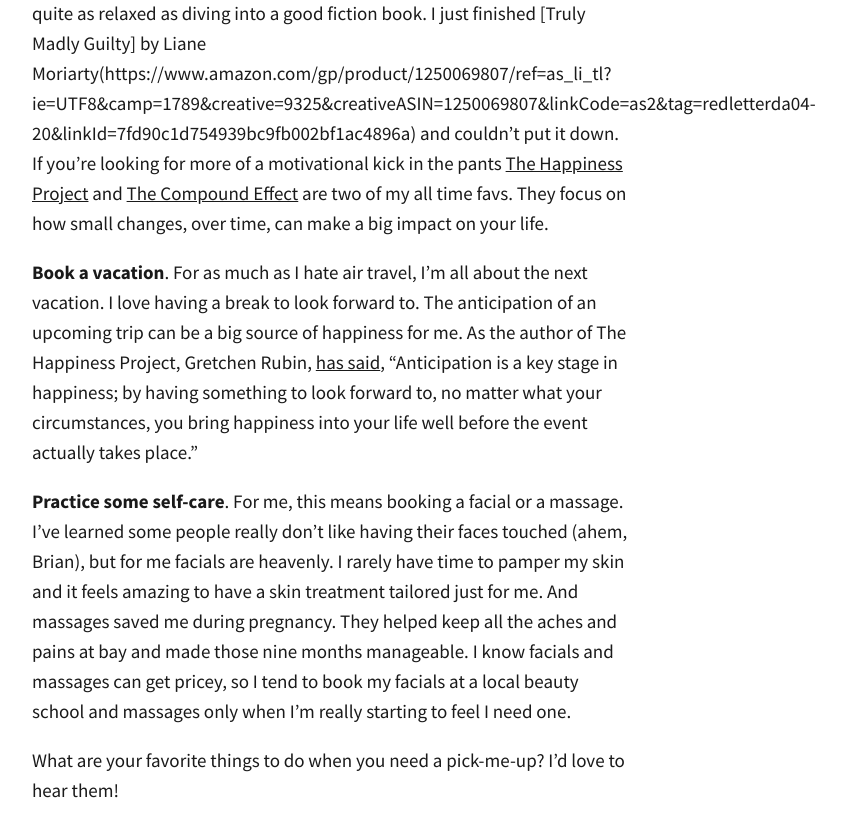
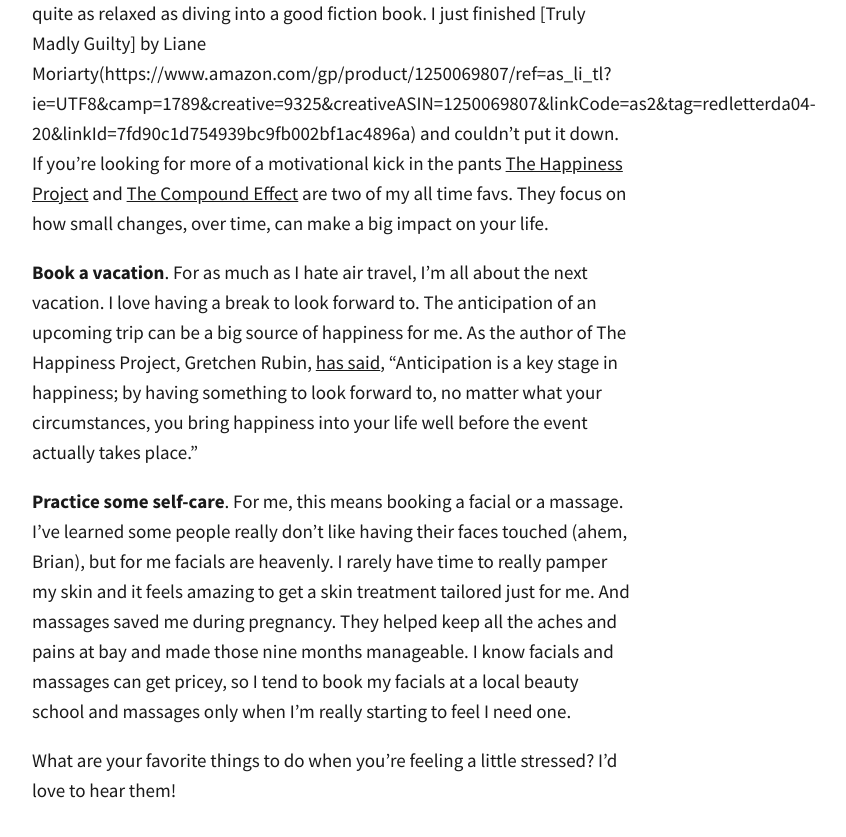
Before and after one commit to totiffany/totiffany.github.io, a Jekyll site: the page built from _posts/2018-05-24-5-Ways-To-De--Stress.md, in a window 1280 px wide and 900 px high, scrolled down 1604 px. Shown: the top 837 px of the window, without its empty margins (308-1154 px from the left). Built offline with Jekyll 4.4.1, drawn with Linux system fonts in a browser that asks for light colours; our own code applies the rules of GitHub Pages for plain Markdown files; comment, search, counter and statistics services are not loaded.

Commit message:
Update 2018-05-24-5-Ways-To-De--Stress.md

```diff
--- a/_posts/2018-05-24-5-Ways-To-De--Stress.md
+++ b/_posts/2018-05-24-5-Ways-To-De--Stress.md
@@ -25,6 +25,6 @@ I'd really rather be cool and chill about all this. And deep down I know it will
 
 **Book a vacation**. For as much as I hate air travel, I’m all about the next vacation. I love having a break to look forward to. The anticipation of an upcoming trip can be a big source of happiness for me. As the author of The Happiness Project, Gretchen Rubin, [has said](https://gretchenrubin.com/2011/02/my-first-splendid-truth-is-to-tackle-happiness-you-must-think-about-feeling-good-feeling-bad-and-feeling-right-in-an-atm/), “Anticipation is a key stage in happiness; by having something to look forward to, no matter what your circumstances, you bring happiness into your life well before the event actually takes place.”
 
-**Practice some self-care**. For me, this means booking a facial or a massage. I’ve learned some people really don’t like having their faces touched (ahem, Brian), but for me facials are heavenly. I rarely have time to pamper my skin and it feels amazing to have a skin treatment tailored just for me. And massages saved me during pregnancy. They helped keep all the aches and pains at bay and made those nine months manageable. I know facials and massages can get pricey, so I tend to book my facials at a local beauty school and massages only when I’m really starting to feel I need one.
+**Practice some self-care**. For me, this means booking a facial or a massage. I’ve learned some people really don’t like having their faces touched (ahem, Brian), but for me facials are heavenly. I rarely have time to really pamper my skin and it feels amazing to get a skin treatment tailored just for me. And massages saved me during pregnancy. They helped keep all the aches and pains at bay and made those nine months manageable. I know facials and massages can get pricey, so I tend to book my facials at a local beauty school and massages only when I’m really starting to feel I need one.
 
-What are your favorite things to do when you need a pick-me-up? I'd love to hear them!
+What are your favorite things to do when you're feeling a little stressed? I'd love to hear them!
```
